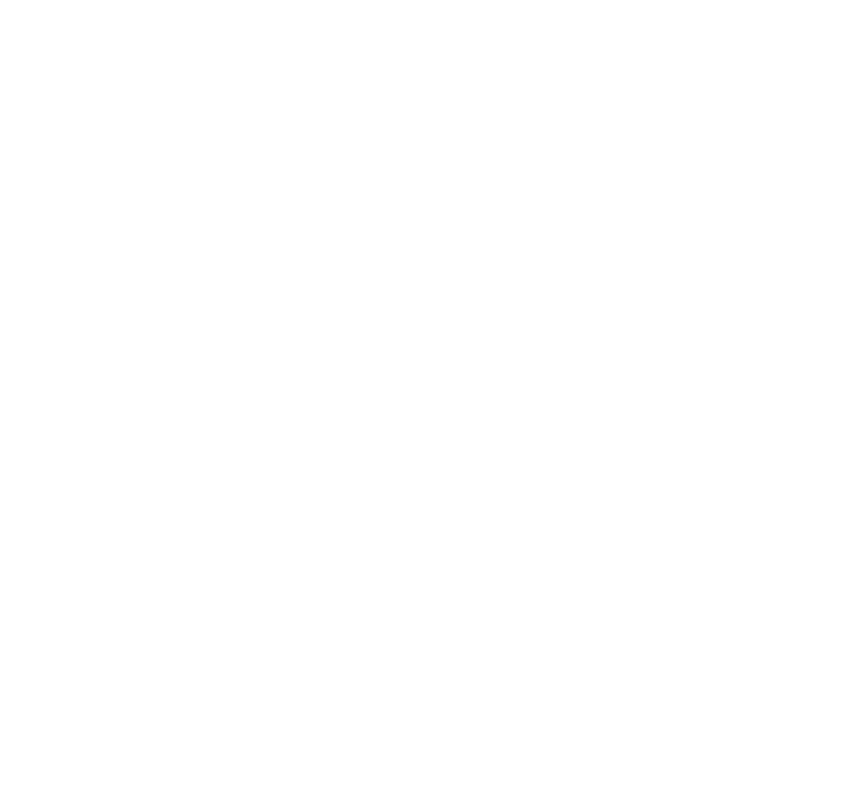
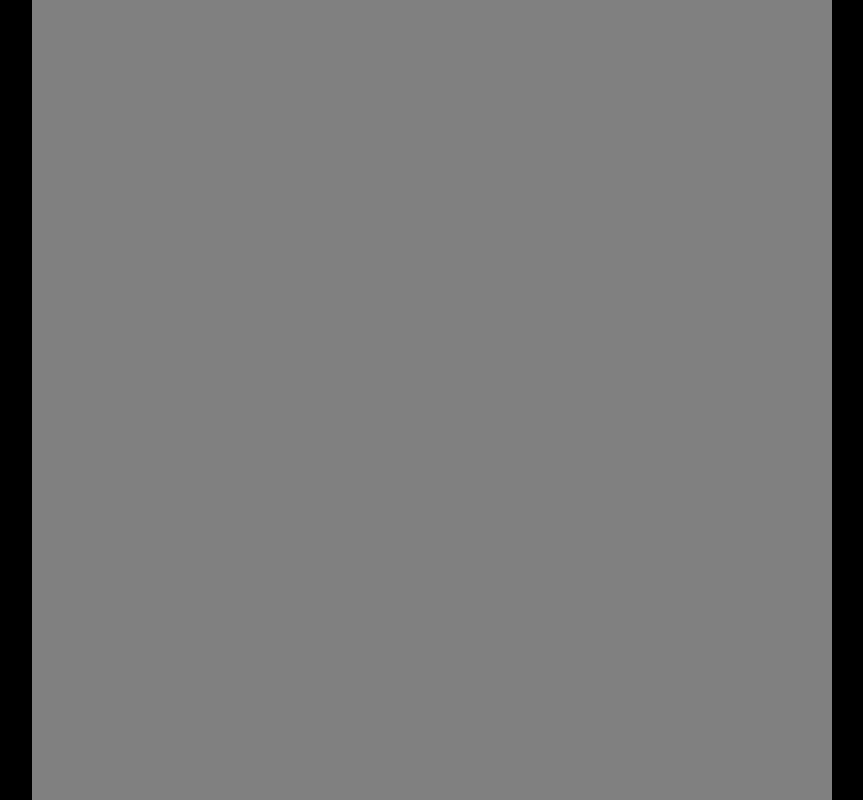
Before and after one commit to allenmurfee/snake-game, a plain HTML site: page index.html in a window 1280 px wide. Shown: the whole page, without its empty margins (208-1071 px from the left). Drawn offline with Linux system fonts and the light colour scheme.

Commit message:
added grid styling to the game board and corrected link to css stylesheet in html file.

```diff
--- a/index.html
+++ b/index.html
@@ -1,13 +1,14 @@
 <!DOCTYPE html>
 <html lang="en">
-<head>
-    <meta charset="UTF-8">
-    <meta http-equiv="X-UA-Compatible" content="IE=edge">
-    <meta name="viewport" content="width=device-width, initial-scale=1.0">
+  <head>
+    <meta charset="UTF-8" />
+    <meta http-equiv="X-UA-Compatible" content="IE=edge" />
+    <meta name="viewport" content="width=device-width, initial-scale=1.0" />
+    <link rel="stylesheet" href="style.css"></link>
+
     <title>Snake Game</title>
-    <style rel="stylesheet" type="text/css" href="styles.css"></style>
-</head>
-<body>
+  </head>
+  <body>
     <div id="game-board"></div>
-</body>
+  </body>
 </html>
--- a/style.css
+++ b/style.css
@@ -5,5 +5,15 @@ body {
   justify-content: center;
   align-items: center;
   margin: 0;
-  background-color: white;
+  background-color: black;
 }
+
+#game-board {
+  background-color: gray;
+  /* 100vmin takes whichever direction is narrowest. Could be width or height depending on size of screen. This way you get a square no matter what.*/
+  width: 100vmin;
+  height: 100vmin;
+  display: grid;
+  grid-template-rows: repeat(21, 1fr);
+  grid-template-columns: repeat(21, 1fr);
+}
```
